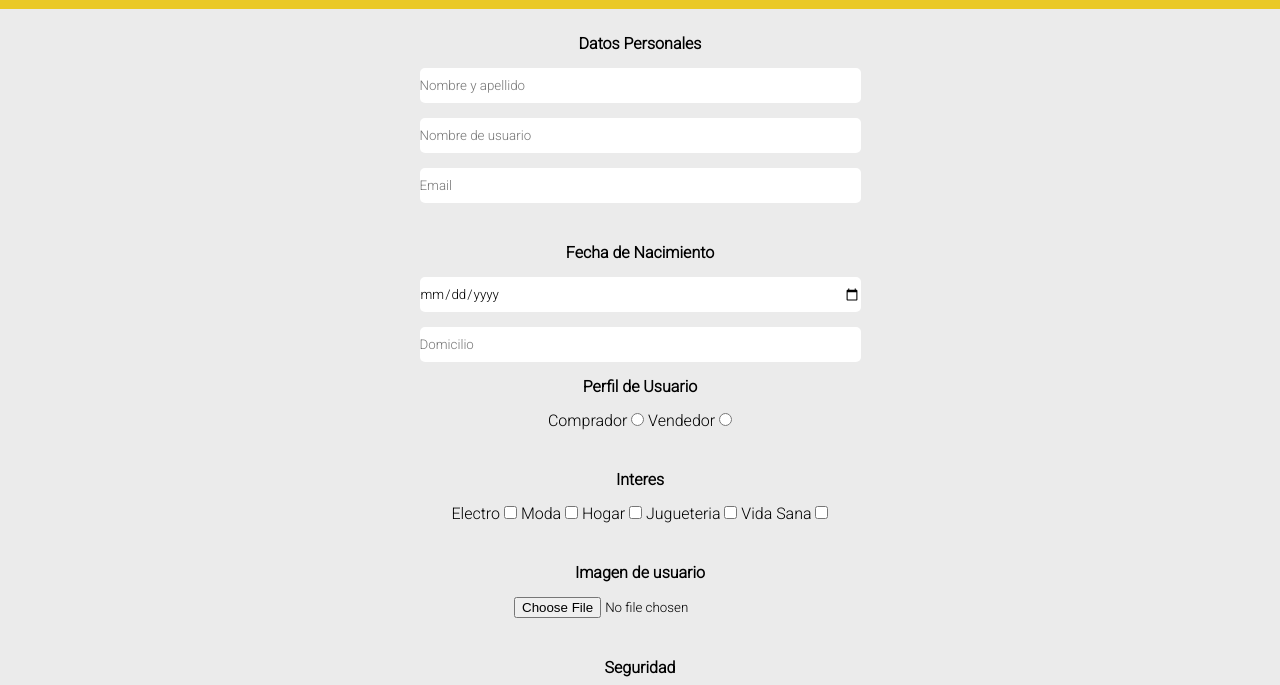
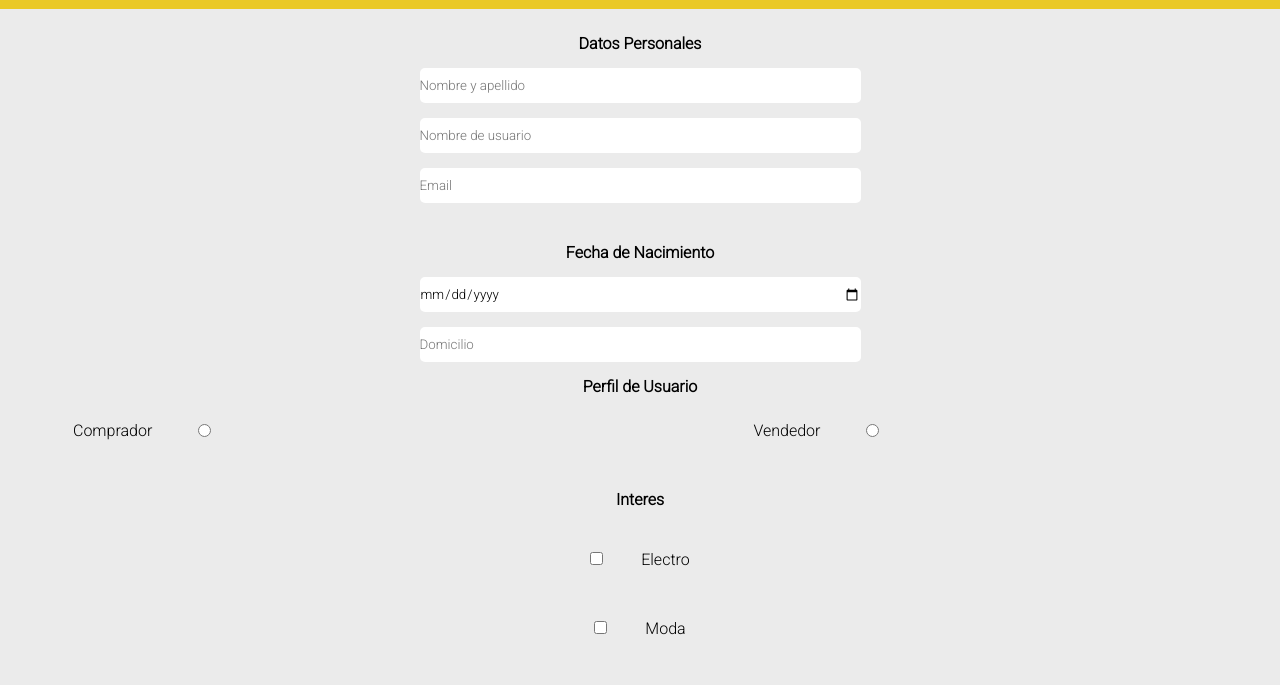
Before and after one commit to FerOrtiz97/Mercado_Liebre, a website: page views/register.html in a window 1280 px wide. Shown: the part 109-794 px from the top of the page. Drawn offline with Linux system fonts and the light colour scheme.

Commit message:
finalice los formularios

```diff
--- a/public/css/register.css
+++ b/public/css/register.css
@@ -1,16 +1,45 @@
 main{
     padding: 10px;
 }
+
 .main_registro{
     display: flex;
     flex-direction: column;
     gap: 10px;
 }
+
 .datos_usario{
     margin: 15px 0;
 }
+
 .article_registro_main{
     margin: 15px 0;
+}
+
+.article_perfil_usuario {
+    margin: 2% 5%;
+    display: flex;
+    flex-wrap: wrap;
+    justify-content: space-between;
+}
+
+.article_perfil_usuario div {
+    display: flex;
+    width: 40%;
+}
+
+.article_perfil_usuario div input {
+    margin: 0% 10%;
+}
+
+.article_form_main {
+    display: flex;
+    flex-direction: column;
+    padding: 2% 5%;
+}
+
+.article_form_main div {
+    margin: 2% 5%;
 }
 
 .imput_register{
@@ -19,6 +48,7 @@ main{
     border: 1px solid var(--color-grisClaro);
     border-radius: 5px;
 }
+
 .button_enviar_registro{
     width: 20%;
     height: 40px;
@@ -27,6 +57,7 @@ main{
     border: 1px solid var(--color-celeste);
     border-radius: 5px;
 }
+
 .button_reset_registro{
     width: 20%;
     height: 40px;
@@ -35,9 +66,6 @@ main{
     border: 1px solid var(--color-celeste);
     border-radius: 5px;
 }
-
-
-
 
 @media(min-width: 768px){
     .main_registro{
@@ -54,4 +82,10 @@ main{
         width: 35%;
         height: 35px;
     }
+    .article_form_main {
+        padding: 0%;
+    }
+    .article_form_main input {
+        margin-right: 3%;
+    }
 }
--- a/views/register.html
+++ b/views/register.html
@@ -70,29 +70,41 @@
                     <label for="domicilo"></label>
                     <input class="imput_register" type="text" name="domicilo" id="domicilo" placeholder="Domicilio">
                 </article>
-                <article class="article_registro_main caja-flex">
                 <h4 class="datos_usario">Perfil de Usuario</h4>
+                <article class="article_perfil_usuario">
+                    <div>
                         <label for="usario">Comprador</label>
-                    <input type="radio" name="usuario" value="comprador" >
+                        <input type="radio" name="usuario" value="comprador">
+                    </div>
+                    <div>
                         <label for="usario">Vendedor</label>
                         <input type="radio" name="usuario" value="vendedor">
-
-
+                    </div>
                 </article>
             </section>
             <section>
-                <article class="article_registro_main caja-flex" id="">
+                <article class="article_form_main">
                     <h4 class="datos_usario">Interes</h4>
+                    <div>
+                        <input type="checkbox" name="interes" id="Electro">
                         <label for="Electro">Electro</label>
-                    <input type="checkbox" name="interes" id="Electro">
+                    </div>
+                    <div>
+                        <input type="checkbox" name="interes" id="Moda">
                         <label for="Moda">Moda</label>
-                    <input type="checkbox" name="interes" id="Moda">
+                    </div>
+                    <div>
+                        <input type="checkbox" name="interes" id="Hogar">
                         <label for="Hogar">Hogar</label>
-                    <input type="checkbox" name="interes" id="Hogar">
+                    </div>
+                    <div>
+                        <input type="checkbox" name="interes" id="Jugueteria">
                         <label for="Jugueteria">Jugueteria</label>
-                    <input type="checkbox" name="interes" id="Jugueteria">
+                    </div>
+                    <div>
+                        <input type="checkbox" name="interes" id="Vida-Sana">
                         <label for="Vida-Sana">Vida Sana</label>
-                    <input type="checkbox" name="interes" id="Vida-Sana">
+                    </div>
                 </article>
             </section>
             <section>
```
Lines whose indentation alone changed are shown as unchanged.
